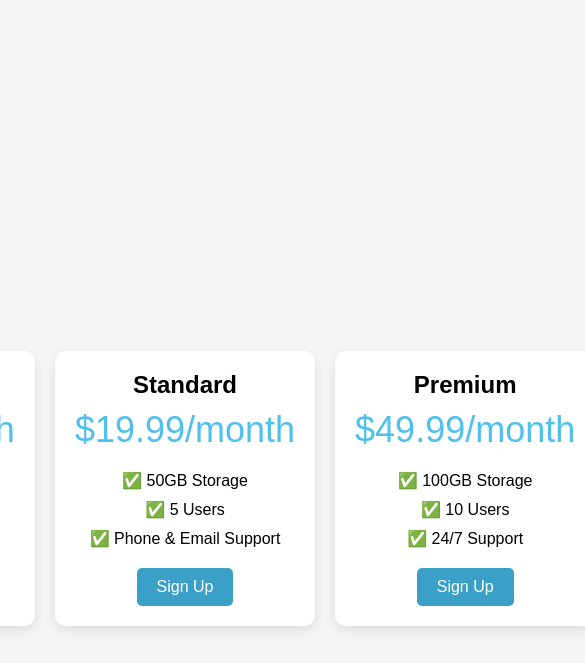
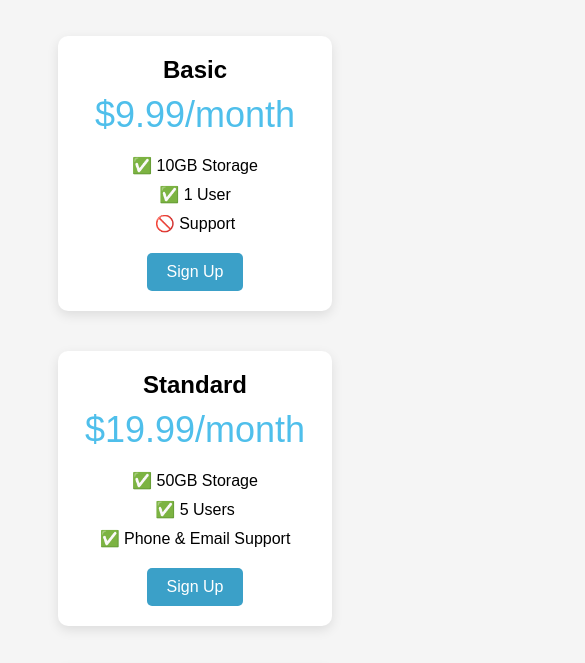
Before and after one commit to SanaTes/web-design-1-2-3, a plain HTML site: page index.html in a window 390 px wide. Shown: the part 3722-4385 px from the top of the page, 585 px wide, since content can reach past the window. Drawn offline with Linux system fonts and the light colour scheme; a web font is replaced by a local one.

Commit message:
Add files via upload

```diff
--- a/index.html
+++ b/index.html
@@ -76,7 +76,12 @@
         background-color: skyblue;
       }
 
-
+      /* Responsive design */
+      @media (max-width: 1250px) {
+        .pricing-container {
+          flex-direction: column;
+          align-items: center;
+        }
 
         .pricing-plan {
           width: 90%;
```
